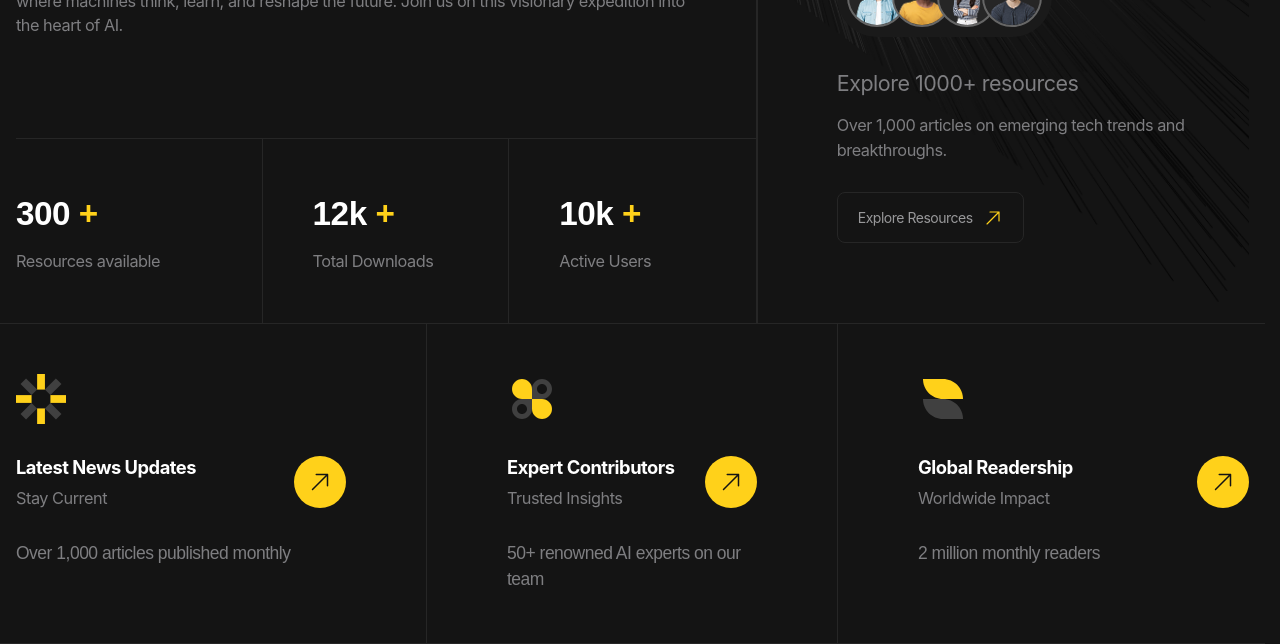
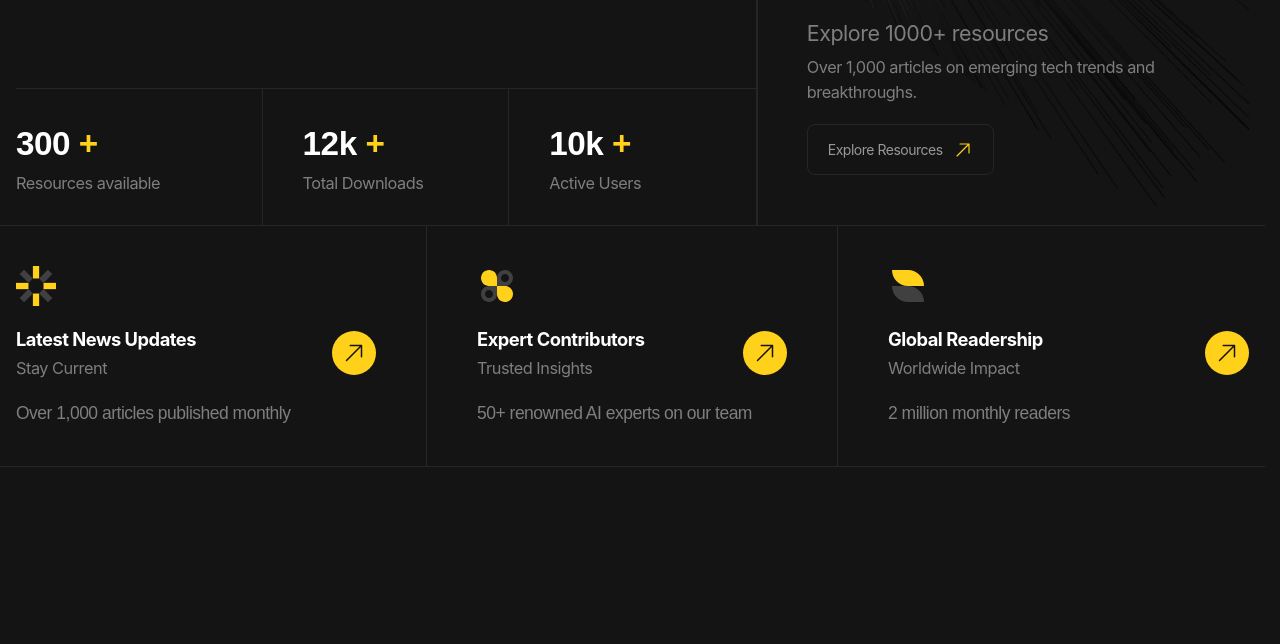
Before and after one commit to TymurRakhimov/Some_project_1, a website with bundled scripts: page index.html in a window 1280 px wide. Shown: the part 411-1055 px from the top of the page. After the commit the page ends 878 px from the top, so only its background shows below. Built offline with nearby package versions, Linux system fonts and the light colour scheme; files whose address does not match are found by name.

Commit message:
Again commit 4

```diff
--- a/styles/blocks/_advantage-card.scss
+++ b/styles/blocks/_advantage-card.scss
@@ -3,6 +3,24 @@
 .advantage-card {
   display: grid;
   row-gap: rem(30);
+
+  @include laptop {
+    row-gap: rem(20);
+  }
+  @include mobile {
+    row-gap: rem(14);
+  }
+
+
+  &__image {
+    @include laptop {
+      width: rem(40);
+    }
+
+    @include mobile {
+      width: rem(30);
+    }
+  }
 
   &__link {
     --circleSize: #{rem(52)};
@@ -11,6 +29,15 @@
     display: grid;
     row-gap: rem(4);
     padding-right: calc(var(--circleSize) + var(--circleMarginLeft));
+
+    @include laptop {
+      --circleSize: #{rem(44)};
+      --circleMarginLeft: #{rem(14)};
+      row-gap: rem(2);
+    }
+    @include mobile {
+      --circleSize: #{rem(40)};
+    }
 
     &::after {
       @include square(var(--circleSize));
@@ -23,10 +50,8 @@
     }
   }
 
-&__details {
-    @include fluid-text (20,14);
+  &__details {
+    @include fluid-text(20, 14);
     font-family: var(--font-family-accent);
+  }
 }
-
-
-}
--- a/styles/blocks/_hero.scss
+++ b/styles/blocks/_hero.scss
@@ -2,11 +2,13 @@
 
 .hero {
   &__main {
+    @include tablet-above {
       display: grid;
       grid-template-columns: 60% auto;
       grid-template-areas:
         "body resources-preview"
         "metrics resources-preview";
+    }
   }
 
   &__body {
@@ -14,6 +16,17 @@
     padding-top: rem(150);
     padding-right: rem(50);
     padding-bottom: rem(100);
+
+    @include laptop {
+      padding-top: rem(100);
+      padding-right: rem(40);
+
+      @include tablet {
+        padding-right: 0;
+        padding-top: rem(40);
+        padding-bottom: rem(30);
+      }
+    }
   }
 
   &__subtitle {
@@ -24,32 +37,66 @@
 
     &:not(:last-child) {
       margin-bottom: rem(30);
+      @include mobile {
+        margin-bottom: rem(14);
+      }
     }
   }
 
   &__title {
     &:not(:last-child) {
       margin-bottom: rem(30);
+
+      @include mobile {
+        margin-bottom: rem(10);
+      }
     }
   }
 
   &__metrics {
     grid-area: metrics;
+
+    @include tablet-above {
       border-top: var(--border);
+    }
+    @include tablet {
+      &::before {
+        width: 100vw;
+        right: calc(var(--container-padding-x) * -1);
+      }
+    }
   }
   &__resources-preview {
     grid-area: resources-preview;
     padding-left: rem(80);
     padding-bottom: rem(80);
+
+    background: url(../../images/resources-preview/BG.png) 0 0 / cover no-repeat;
+
+    @include laptop {
+      padding-left: rem(50);
+      padding-bottom: rem(50);
+    }
+
+    @include tablet-above {
       border-left: var(--border);
-    background: url(../../images/resources-preview/BG.png) 0 0 / cover no-repeat;
+    }
+    @include tablet {
+      width: 100vw;
+      margin-left: calc(var(--container-padding-x) * -1);
+      padding: rem(100) rem(40) rem(40);
+      background-image: url(../../images/resources-preview/bg_tablet.png);
+      background-size: contain;
+    }
   }
 
   &__advantages {
     border-block: var(--border);
     &-list {
+      @include tablet-above {
         display: grid;
         grid-template-columns: repeat(3, 1fr);
+      }
     }
 
     &-item {
@@ -57,6 +104,13 @@
 
       padding-block: rem(50);
 
+      @include laptop {
+        --paddingX: #{rem(50)};
+
+        padding-block: rem(40);
+      }
+
+      @include tablet-above {
         &:not(:first-child) {
           padding-left: var(--paddingX);
         }
@@ -66,5 +120,12 @@
           border-right: var(--border);
         }
       }
+      @include tablet {
+        padding-block: rem(30);
+        &:not(:last-child) {
+          border-bottom: var(--border);
         }
       }
+    }
+  }
+}
--- a/styles/blocks/_metrics.scss
+++ b/styles/blocks/_metrics.scss
@@ -11,6 +11,15 @@
     flex-direction: column-reverse;
     row-gap: rem(10);
     padding: rem(50);
+
+    @include laptop {
+      row-gap: rem(2);
+      padding: rem(30) rem(40);
+    }
+    @include tablet {
+      row-gap: 0;
+      padding: rem(20);
+    }
 
     &:first-child {
       padding-left: 0;
--- a/styles/blocks/_resources-preview.scss
+++ b/styles/blocks/_resources-preview.scss
@@ -7,8 +7,22 @@
   justify-content: end;
   row-gap: rem(30);
 
+  @include laptop {
+    row-gap: rem(20);
+  }
+
   &__body {
     display: grid;
     row-gap: rem(14);
+
+    @include laptop {
+      row-gap: rem(6);
+    }
+  }
+
+  &__button {
+    @include mobile-s {
+      width: 100%;
+    }
   }
 }
--- a/styles/blocks/_team.scss
+++ b/styles/blocks/_team.scss
@@ -8,12 +8,24 @@
   background-color: var(--color-dark-10);
   border-radius: rem(100);
 
+  @include laptop {
+    --personImageSize: #{rem(50)};
+    padding: rem(8);
+  }
+  @include tablet {
+    --personImageSize: #{rem(40)};
+  }
+
   &__person {
     width: var(--personImageSize);
     background-color: var(--color-dark-15);
     border: rem(2) solid var(--color-dark-40);
     border-radius: 50%;
 
+    @include laptop {
+      border-width: rem(1);
+    }
+
     &:not(:first-child) {
       margin-left: calc(var(--personImageSize) / 4 * -1);
     }
```
Also changed, not shown: index.html (+5 -5 lines), images/resources-preview/bg_tablet.png (added), styles/main.css, 1 other file. Lines whose indentation alone changed are shown as unchanged.
